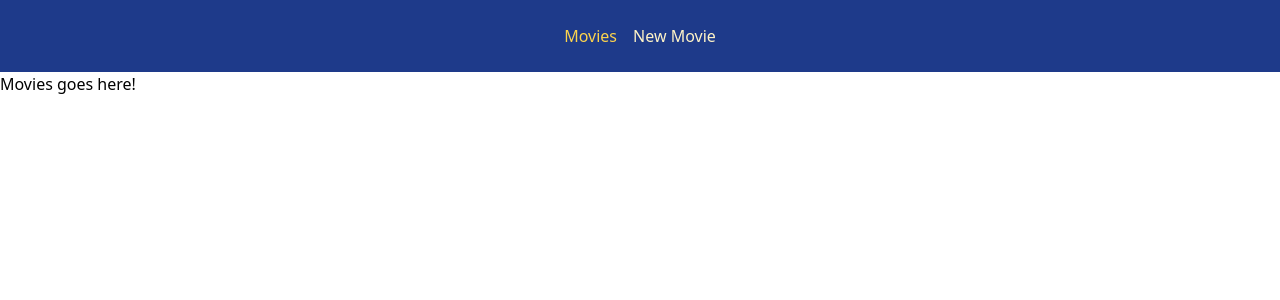
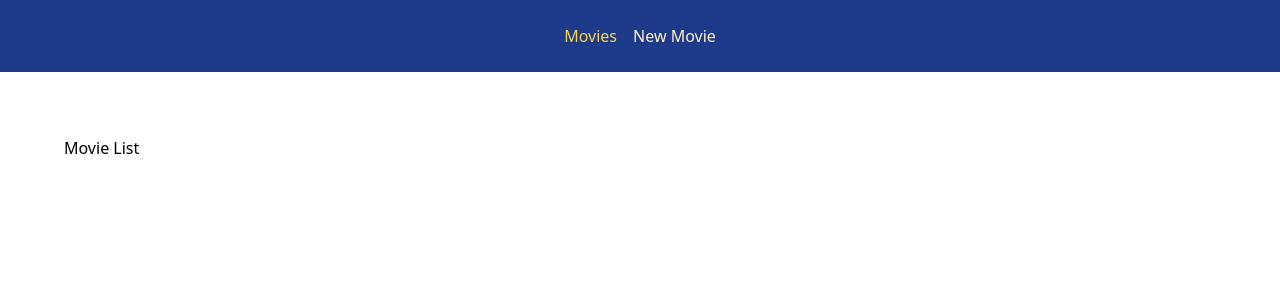
Before and after one commit to jreyes8631/movie-rating-frontend, a React (Create React App) app: page / in a window 1280 px wide. Shown: the top 300 px of the page. Built offline with nearby package versions, Linux system fonts and the light colour scheme.

Commit message:
add componentDidMount

```diff
--- a/src/App.js
+++ b/src/App.js
@@ -2,7 +2,7 @@
 import React from "react";
 import { BrowserRouter as Router, Switch, Route, NavLink} from "react-router-dom";
 import MoviesIndexContainer from './containers/MoviesIndexContainer';
-import MoviesFormContainer from './containers/MovieFormContainer';
+import MovieFormContainer from './containers/MovieFormContainer';
 
 
 
@@ -27,10 +27,15 @@ function App() {
         </NavLink>
       </nav>
         <Switch>
+
           <Route exact path="/">
           <MoviesIndexContainer/>
           </Route>
-          <Route path="/movies/new"> New Movie</Route>
+
+          <Route path="/movies/new">
+            <MovieFormContainer/>
+          </Route>
+
         </Switch>
       </Router>
 
--- a/src/containers/MoviesIndexContainer.js
+++ b/src/containers/MoviesIndexContainer.js
@@ -1,10 +1,27 @@
 import React, { Component} from 'react';
+import MovieList from '../components/MovieList';
 
 export default class MoviesIndexContainer extends Component {
+
+    state = {
+     movies: [],
+     loading: true
+    }
+
+    componentDidMount() {
+     this.setState({
+         movies: [
+         {title: 'Black Phanter'},
+         {title: 'Avengers: End game'},
+         {title: 'The mommy'}],
+         loading: false
+     })
+    }
+
     render(){
         return (
-            <section>
-                Movies goes here!
+            <section className="max-w-6xl mx-auto mt-16">
+               { this.state.loading ? 'Loading spinner' : < MovieList movies={this.state.movies}/>}
             </section>
         )
     }
```
